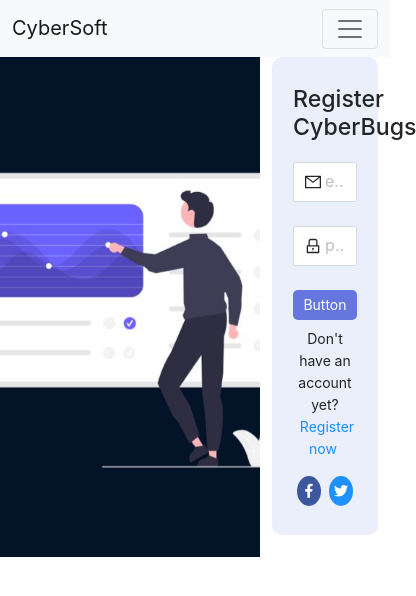
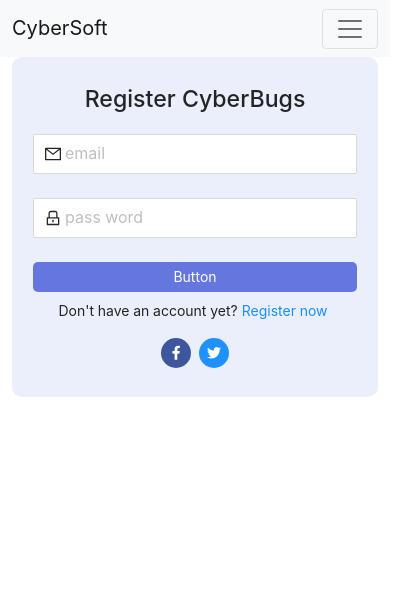
Before and after one commit to DoVanNhatVN94/TestMentorCyberSoft_DoVanNhat, a React (Create React App) app in the folder project/: page /signin in a window 390 px wide. Shown: the top 596 px of the page, 416 px wide, since content can reach past the window. Built offline with nearby package versions, Linux system fonts and the light colour scheme.

Commit message:
reupdate2

```diff
--- a/project/src/pages/GetAllProject/GetAllProject.js
+++ b/project/src/pages/GetAllProject/GetAllProject.js
@@ -94,7 +94,7 @@ export default function GetAllProject() {
           width: 200,
         }}
       />
-      <Table
+      <Table className="overflow-scroll"
         columns={columns2}
         dataSource={data}
         rowKey={(row) => {
--- a/project/src/pages/SignIn/SignIn.js
+++ b/project/src/pages/SignIn/SignIn.js
@@ -4,7 +4,7 @@ import { LockOutlined, MailOutlined } from "@ant-design/icons";
 import { Form, Image, Input } from "antd";
 import { useFormik } from "formik";
 import * as Yup from "yup";
-import React, { useEffect } from "react";
+import React, { useEffect, useState } from "react";
 import { Link } from "react-router-dom";
 import { stypeIF, stypeIT } from "../SignUp/SignUp";
 import { styleForm } from "../SignUp/SignUp";
@@ -14,6 +14,15 @@ import { DangNhap } from "../../redux/Action/action";
 import "./css.css";
 export default function SignIn() {
   const dispatch = useDispatch();
+
+  const [width, setWidth] = useState(window.innerWidth);
+  useEffect(() => {
+    const handleWindowResize = () => setWidth(window.innerWidth);
+    window.addEventListener("resize", handleWindowResize);
+    return () => {
+      window.removeEventListener("resize", handleWindowResize);
+    };
+  }, []);
   const formik = useFormik({
     initialValues: {
       email: "",
@@ -34,8 +43,10 @@ export default function SignIn() {
   return (
     <div className="container">
       <div className="row">
-        <div className="col-8 bg "></div>
-        <div className="col-4">
+       {width<768?"":(<div className="col-8 bg "></div>)}
+
+
+        <div className={width<768?"text-center":"col-4"}>
           <Form
             style={styleForm}
             onSubmitCapture={formik.handleSubmit}
--- a/project/src/pages/SignUp/SignUp.js
+++ b/project/src/pages/SignUp/SignUp.js
@@ -4,11 +4,7 @@ import React from "react";
 import { useFormik } from "formik";
 import * as Yup from "yup";
 import { Form, Input } from "antd";
-import {
-  MailOutlined,
-  PhoneOutlined,
-  LockOutlined,
-} from "@ant-design/icons";
+import { MailOutlined, PhoneOutlined, LockOutlined } from "@ant-design/icons";
 import { Link } from "react-router-dom";
 import { useDispatch } from "react-redux";
 import { DangKyND } from "../../redux/Action/action";
@@ -37,19 +33,22 @@ export const stypeIT = {
 };
 
 export const styleForm = {
-  padding:'1.5em',
-  background:'#547dde1f',
-  borderRadius:10
-}
+  padding: "1.5em",
+  margin:"auto",
+  background: "#547dde1f",
+  borderRadius: 10,
+  maxWidth:400,
+
+};
 
 export const styleBtn = {
-  width: '100%',
-  height:30,
-  background:'#6576de',
-  color:'white',
-  border: 'none',
-  borderRadius: 5
-}
+  width: "100%",
+  height: 30,
+  background: "#6576de",
+  color: "white",
+  border: "none",
+  borderRadius: 5,
+};
 
 function SignUp() {
   const dispatch = useDispatch();
@@ -59,8 +58,6 @@ function SignUp() {
     margin: "auto",
     padding: "50px 0",
   };
-
-
 
 
 
@@ -88,15 +85,17 @@ function SignUp() {
     }),
     onSubmit: (values) => {
       console.log(values);
-      dispatch(DangKyND(values))
+      dispatch(DangKyND(values));
     },
   });
 
   return (
     <div style={style}>
-
-
-      <Form style={styleForm}  onSubmitCapture={formik.handleSubmit} layout="horizontal">
+      <Form
+        style={styleForm}
+        onSubmitCapture={formik.handleSubmit}
+        layout="horizontal"
+      >
         <h3 className="text-center sign_up py-2">Register CyberBugs</h3>
         <Form.Item>
           <Input
@@ -134,7 +133,9 @@ function SignUp() {
             prefix={<PhoneOutlined />}
           />
           {formik.touched.phoneNumber && formik.errors.phoneNumber ? (
-              <div className="alert alert-danger">{formik.errors.phoneNumber}</div>
+            <div className="alert alert-danger">
+              {formik.errors.phoneNumber}
+            </div>
           ) : null}
         </Form.Item>
         <Form.Item>
@@ -152,10 +153,7 @@ function SignUp() {
           ) : null}
         </Form.Item>
 
-        <button
-          type="submit"
-          style={styleBtn}
-        >
+        <button type="submit" style={styleBtn}>
           Button
         </button>
         <div className="text-center py-2">
```
Lines whose indentation alone changed are shown as unchanged.
